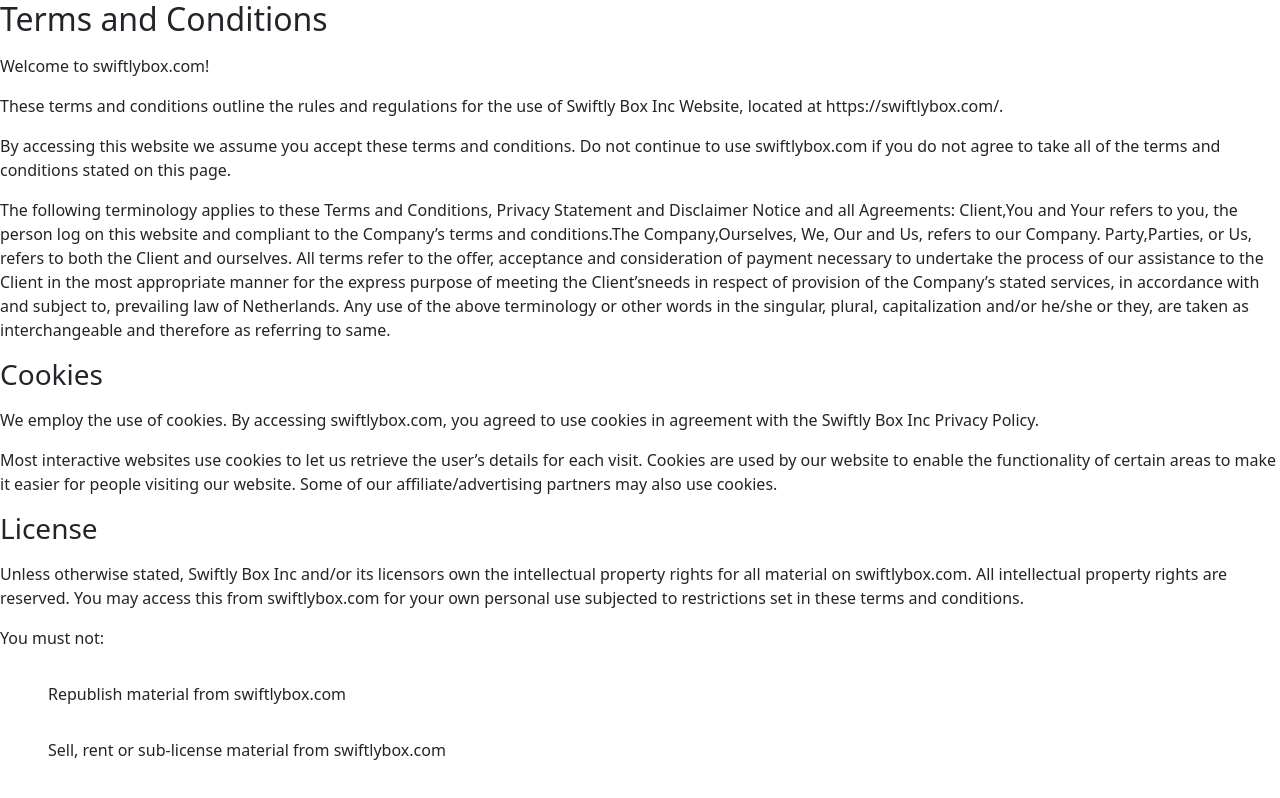
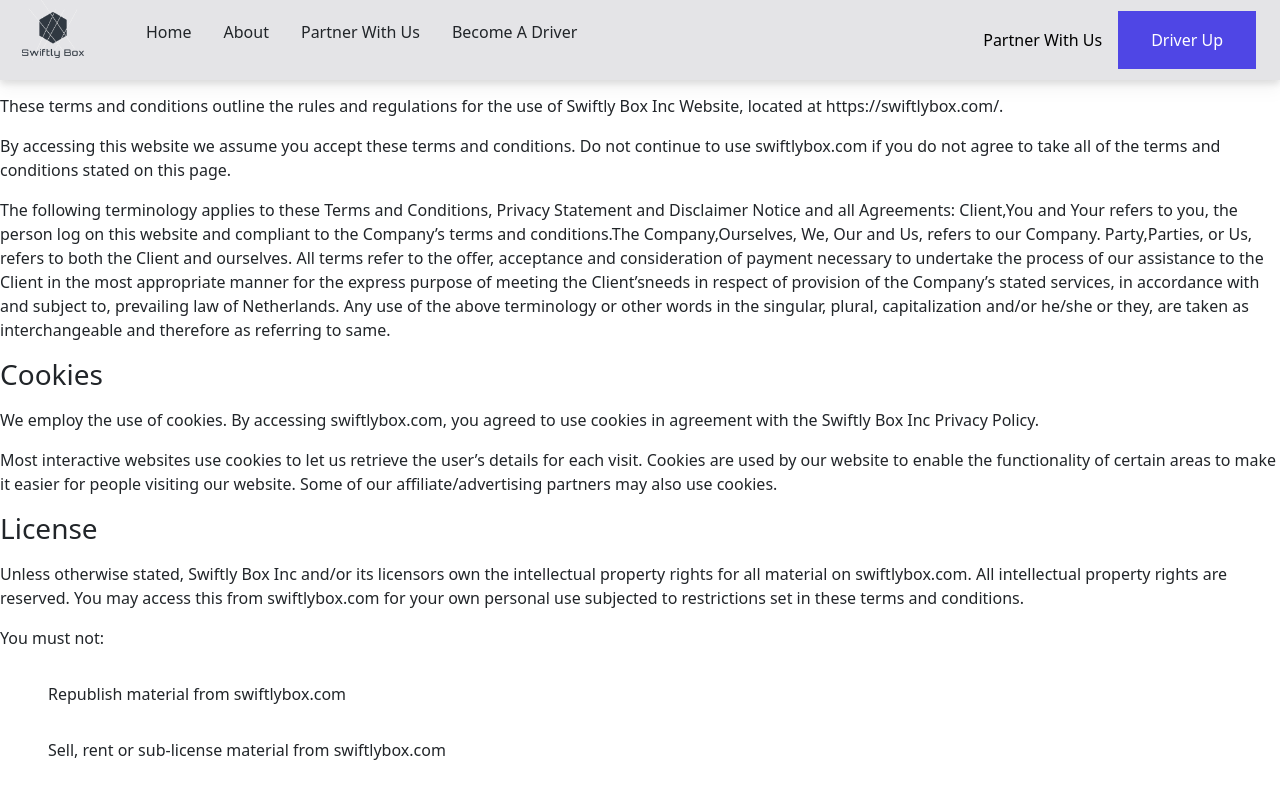
Before and after one commit to SwiftlyBox/SwiftlyWeb_Dev, a Next.js app: page /Conditions in a window 1280 px wide. Shown: the top 798 px of the page. Built offline with nearby package versions, Linux system fonts and the light colour scheme.

Commit message:
Update Conditions.js

```diff
--- a/pages/Conditions.js
+++ b/pages/Conditions.js
@@ -1,10 +1,14 @@
 import React from "react";
 import Terms from "../src/components/Terms";
+import Footer from "../src/components/Footer";
+import NavBar from "../src/components/NavBar";
 
 const Conditions = () => {
   return (
     <>
+    <NavBar/>
       <Terms />
+    <Footer/>
     </>
   );
 };
```
